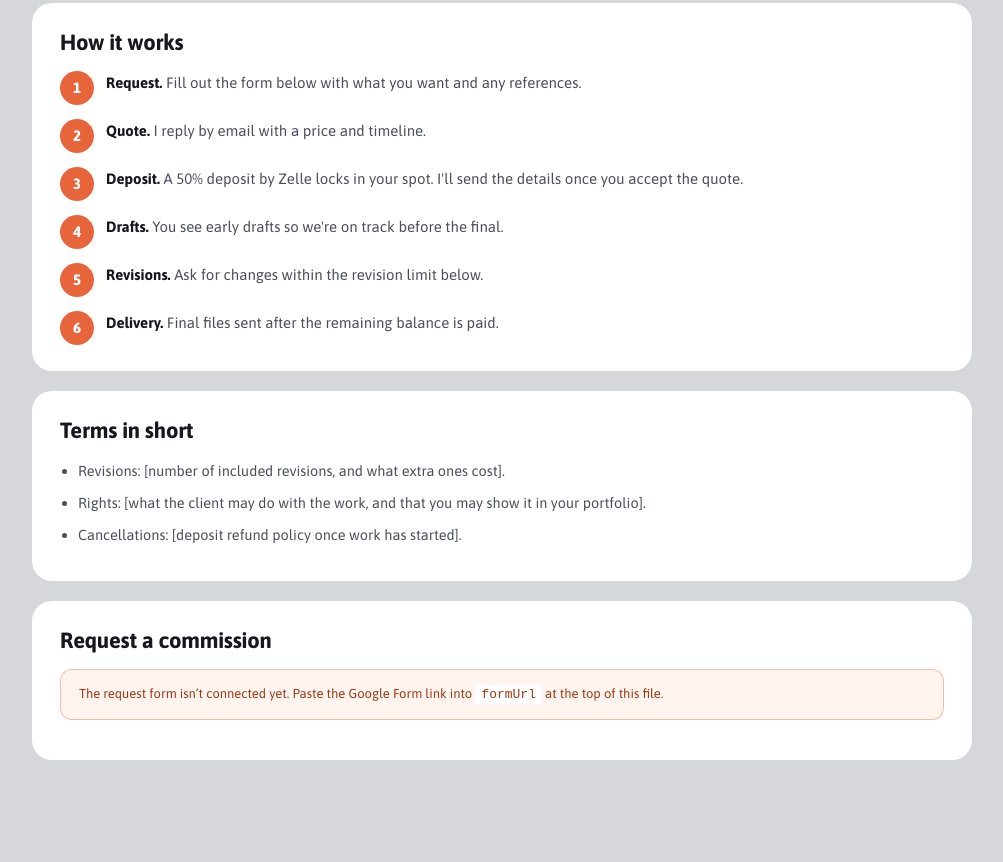
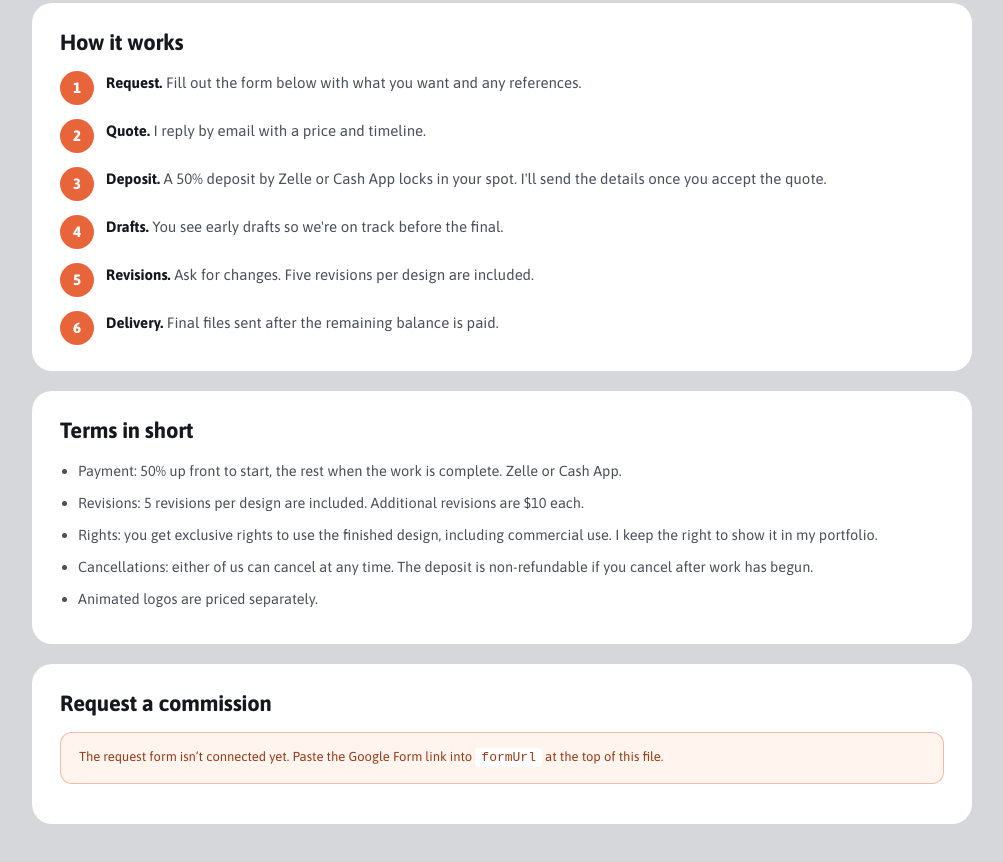
Before and after one commit to donstaten23-cpu/personal-dashboard-tracker, a plain HTML site: page commissions.html in a window 1280 px wide. Shown: the part 3129-3991 px from the top of the page, without its empty margins (138-1141 px from the left). Before the commit the page ends 3949 px from the top, so only its background shows below. Drawn offline with Linux system fonts and the light colour scheme.

Commit message:
Commissions: fill in terms from the contract
Co-Authored-By: Claude Sonnet 5.5 <noreply@anthropic.com>

```diff
--- a/commissions.html
+++ b/commissions.html
@@ -134,16 +134,18 @@ var OFFERINGS = [
 var STEPS = [
   ["Request",   "Fill out the form below with what you want and any references."],
   ["Quote",     "I reply by email with a price and timeline."],
-  ["Deposit",   "A 50% deposit by Zelle locks in your spot. I'll send the details once you accept the quote."],
+  ["Deposit",   "A 50% deposit by Zelle or Cash App locks in your spot. I'll send the details once you accept the quote."],
   ["Drafts",    "You see early drafts so we're on track before the final."],
-  ["Revisions", "Ask for changes within the revision limit below."],
+  ["Revisions", "Ask for changes. Five revisions per design are included."],
   ["Delivery",  "Final files sent after the remaining balance is paid."]
 ];
 
 var TERMS = [
-  "Revisions: [number of included revisions, and what extra ones cost].",
-  "Rights: [what the client may do with the work, and that you may show it in your portfolio].",
-  "Cancellations: [deposit refund policy once work has started]."
+  "Payment: 50% up front to start, the rest when the work is complete. Zelle or Cash App.",
+  "Revisions: 5 revisions per design are included. Additional revisions are $10 each.",
+  "Rights: you get exclusive rights to use the finished design, including commercial use. I keep the right to show it in my portfolio.",
+  "Cancellations: either of us can cancel at any time. The deposit is non-refundable if you cancel after work has begun.",
+  "Animated logos are priced separately."
 ];
 /* ============================================================ */
 
```
